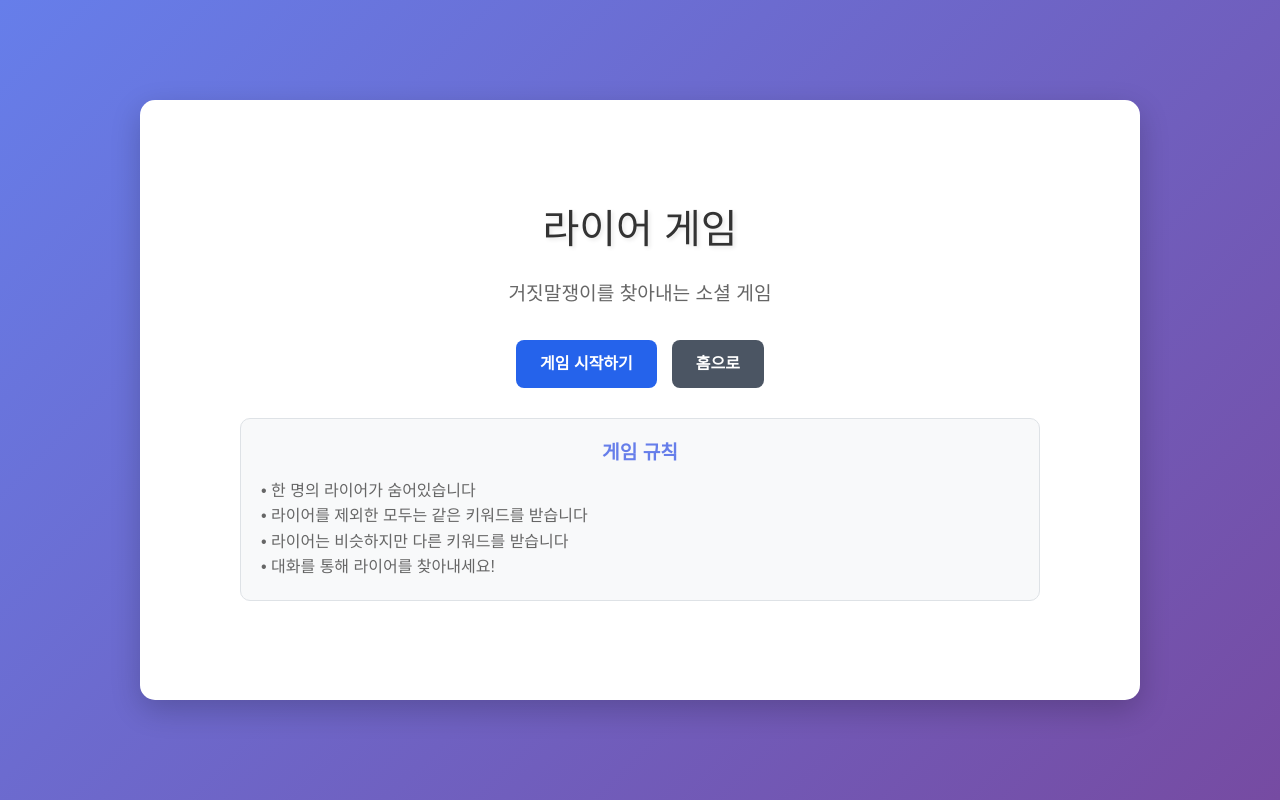
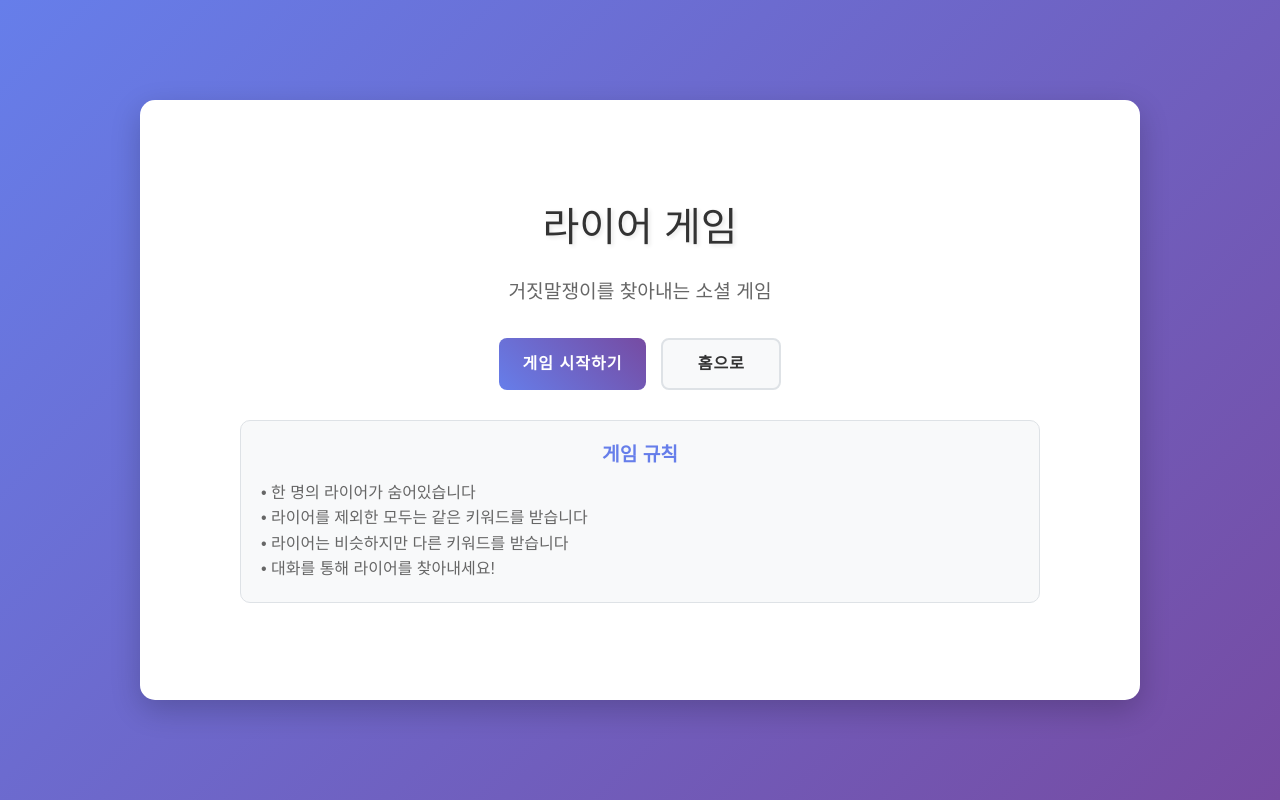
Before and after one commit to SeanMoon1/Liar_game, a React (Create React App) app in the folder liar_game/: page / in a window 1280 px wide. Built offline with nearby package versions, Linux system fonts and the light colour scheme; no server answers.

Commit message:
change button css style

```diff
--- a/liar_game/src/components/Button.tsx
+++ b/liar_game/src/components/Button.tsx
@@ -17,11 +17,11 @@ const Button: React.FC<ButtonProps> = ({
   className = '',
   type = 'button'
 }) => {
-  const baseClasses = 'px-6 py-3 rounded-lg font-semibold transition-all duration-200 focus:outline-none focus:ring-2 focus:ring-offset-2';
+  const baseClasses = 'focus:outline-none focus:ring-2 focus:ring-offset-2';
 
   const variantClasses = {
-    primary: 'bg-blue-600 text-white hover:bg-blue-700 focus:ring-blue-500',
-    secondary: 'bg-gray-600 text-white hover:bg-gray-700 focus:ring-gray-500',
+    primary: 'btn primary',
+    secondary: 'btn secondary',
     danger: 'bg-red-600 text-white hover:bg-red-700 focus:ring-red-500'
   };
 
```
